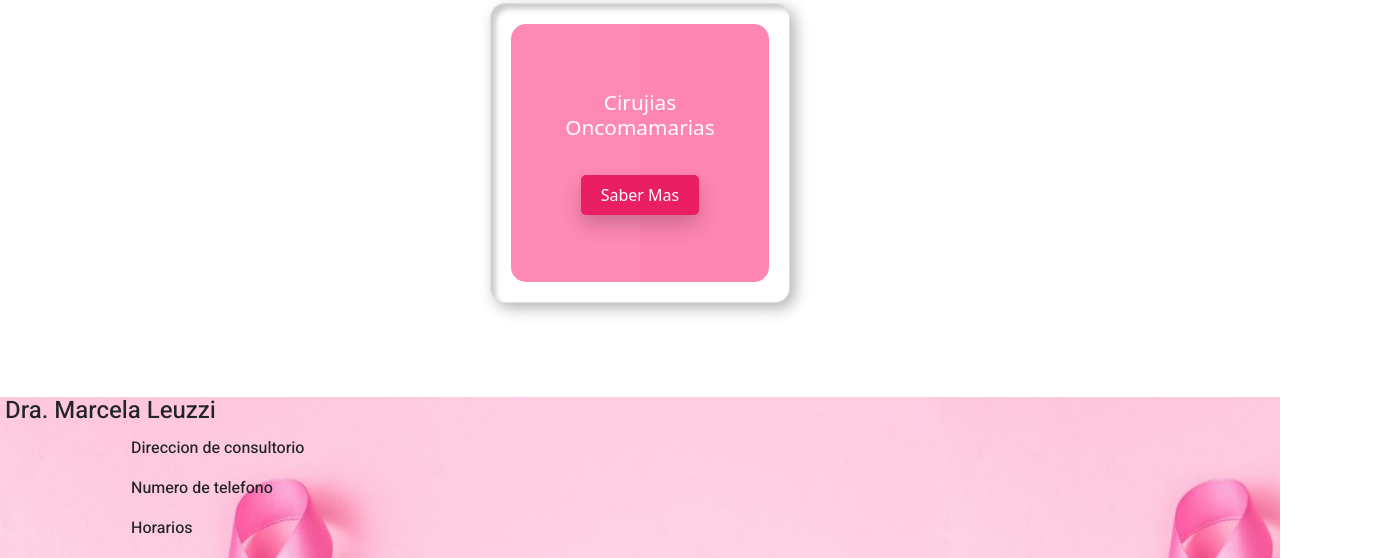
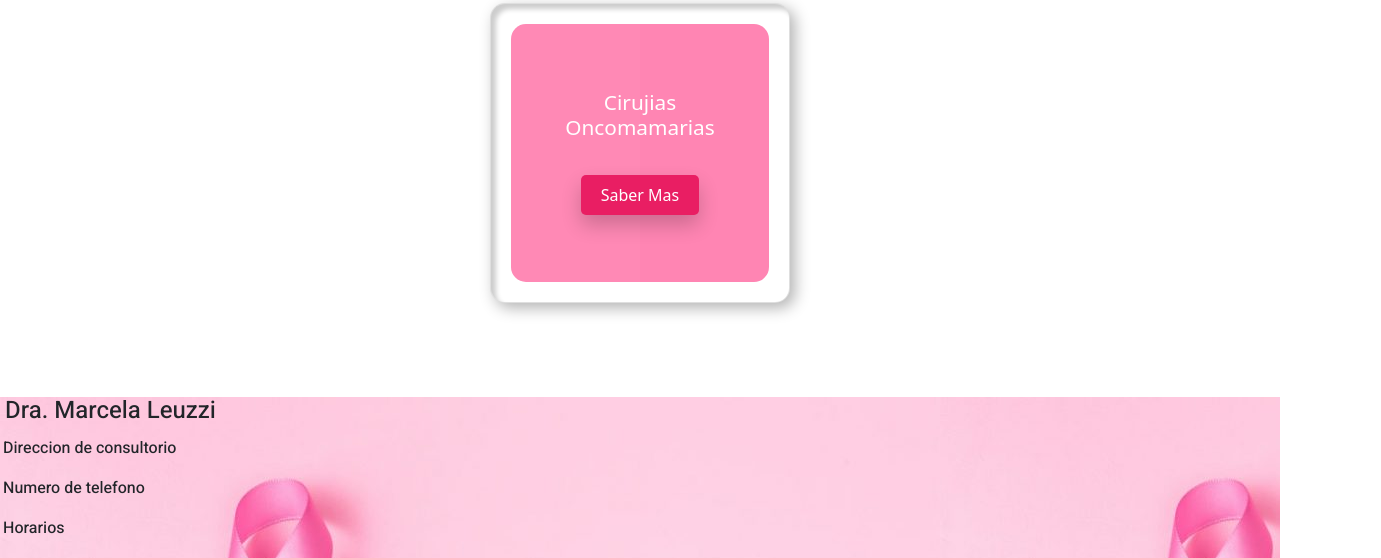
Before and after one commit to joaqfernandez/Pagina-para-un-medico-Fernandez, a plain HTML site: page index.html in a window 1280 px wide. Shown: the part 1568-2126 px from the top of the page, 1381 px wide, since content can reach past the window. Drawn offline with nearby package versions, Linux system fonts and the light colour scheme.

Commit message:
hago la pagina responsive

```diff
--- a/estilos/style.css
+++ b/estilos/style.css
@@ -107,9 +107,6 @@
         body .container .card:nth-child(3) .box .content a {
         background: #e91e63;
         }
-
-
-
         body .container .card .box {
         position: absolute;
         top: 20px;
@@ -224,9 +221,12 @@
     /* ---------------------------- textos del footer --------------------------- */
         #parrafos-footer{
             padding: 3px;
-            margin-left: 10%;
             font-family: 'Heebo', sans-serif;
             padding-bottom: 5px;
+            display: flex;
+            flex-direction: column
+
+
     }
     footer h4{
         font-family: 'Heebo', sans-serif;
@@ -235,7 +235,10 @@
 
     /* ----------------------------- mapa del footer ---------------------------- */
         footer div{
-        margin-left: 61%;
+        display: flex;
+        justify-content: end;
+        padding-right: 5px;
+        padding-bottom: 5px;
         }
 
 
@@ -244,7 +247,8 @@
 /* -------------------------------------------------------------------------- */
 
 @media only screen and (max-width: 576px) {
-    #quiensoy {
-        padding-left: 5px;
+    .sobremi {
+        display: flex;
+        flex-direction: column
     }
 }
```
